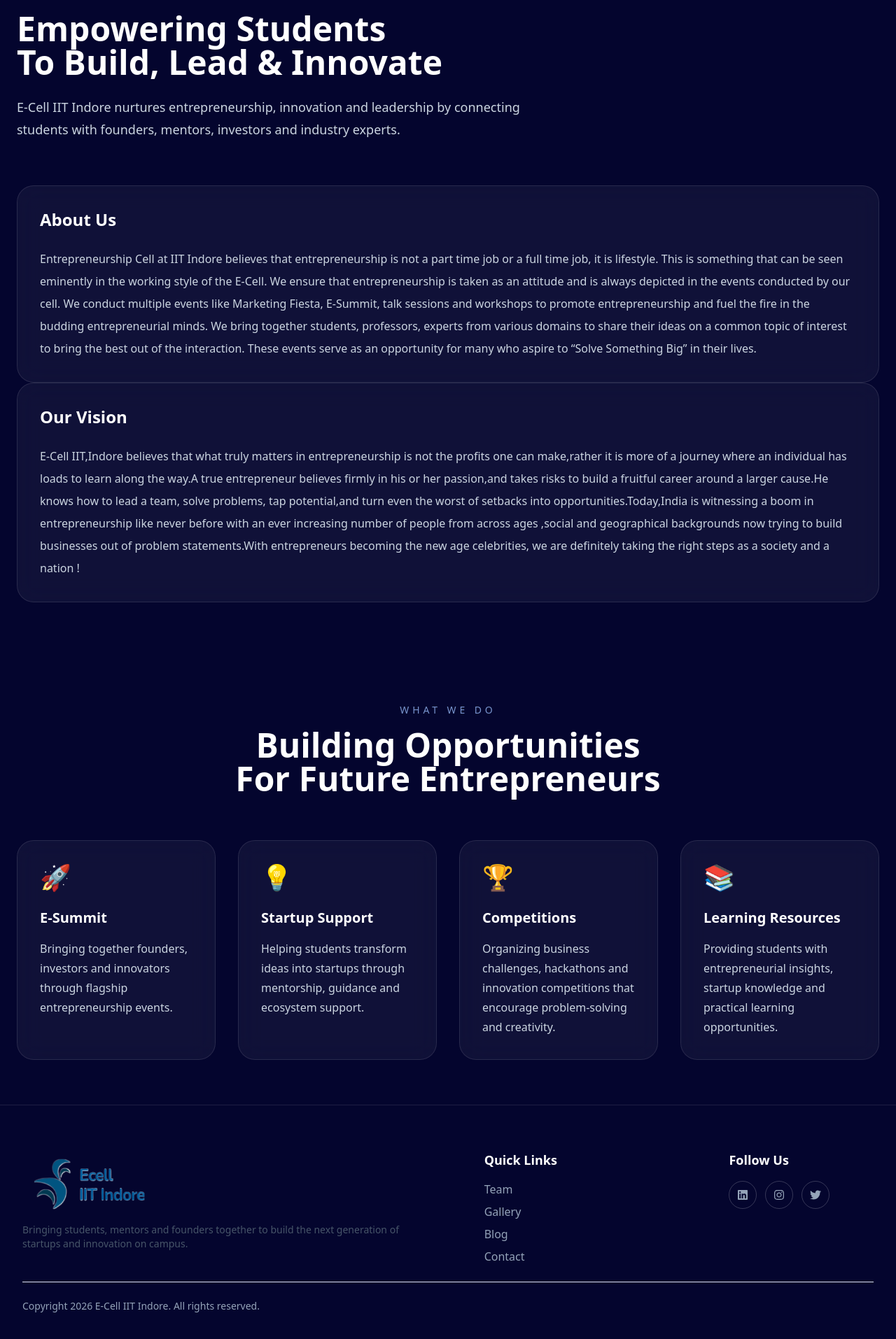
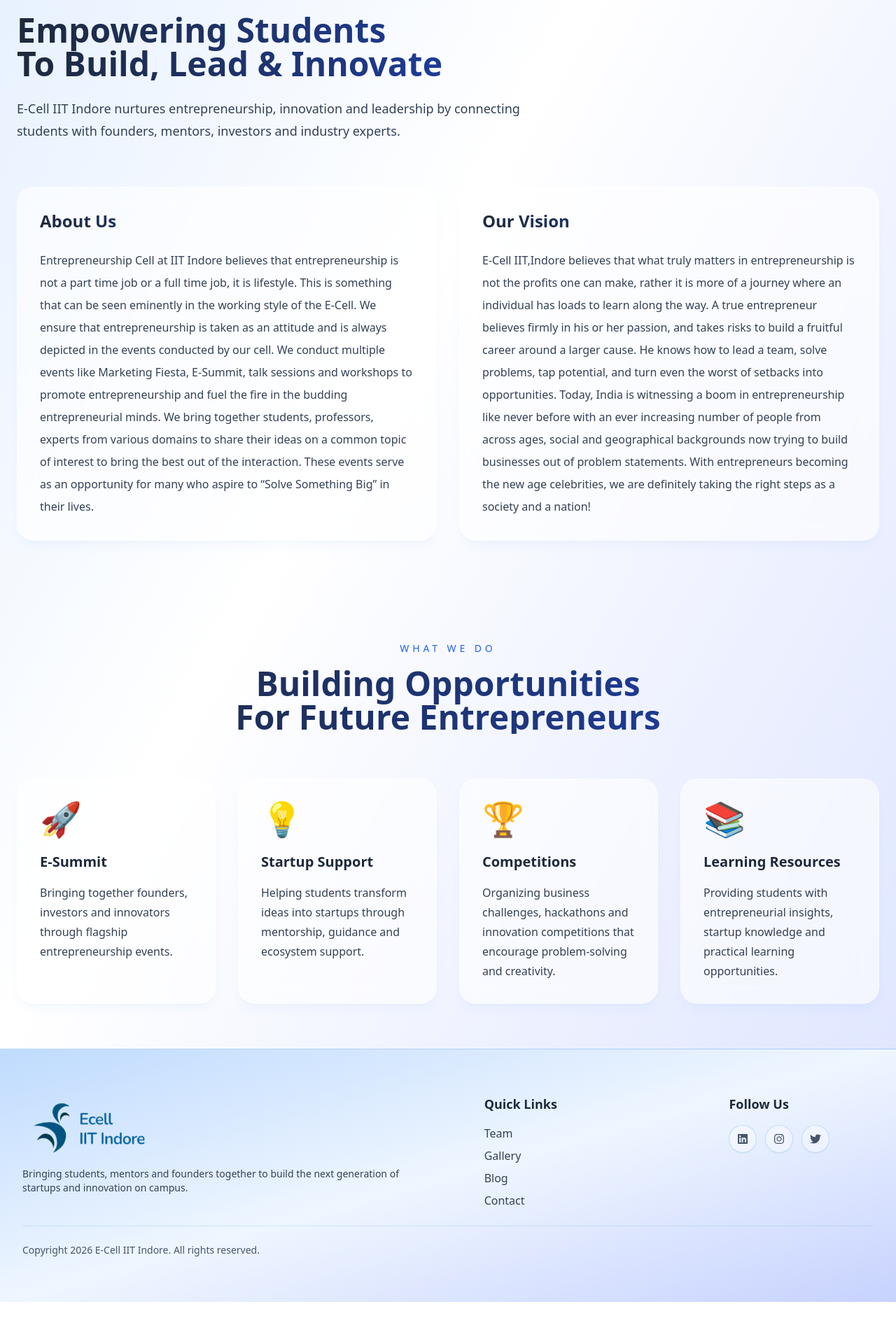
Before and after one commit to AnandVivek-iiti/Ecell-IITI, a React (Vite) app: page / in a window 1280 px wide. Shown: the part 884-2798 px from the top of the page at 70% size. After the commit the page ends 2745 px from the top, so only its background shows below. Built offline with nearby package versions, Linux system fonts and the light colour scheme.

Commit message:
light theme home na footer

```diff
--- a/src/App.jsx
+++ b/src/App.jsx
@@ -2,11 +2,11 @@
 import './App.css'
 import { BrowserRouter, Routes, Route, useLocation } from 'react-router-dom'
 import { useEffect, useState } from 'react'
-import Navbar from './components/Navbar'
-import Footer from './components/Footer'
+import Navbar from './pages/light theme/nav'
+import Footer from './pages/light theme/fot'
 import ScrollToTop from './components/ScrollToTop'
 import useScrollReveal from './hooks/useScrollReveal'
-import Home from './pages/Home'
+import Home from './pages/light theme/homee'
 import About from './pages/About'
 import Outreach from './pages/Outreach'
 import Team from './pages/Team'
--- a/light theme/fot.jsx
+++ b/src/pages/light theme/fot.jsx
@@ -9,14 +9,14 @@
 
 export default function Footer() {
   return (
-    <footer className="border-t border-slate-200 bg-white py-16">
+    <footer className="bg-gradient-to-br from-blue-200 via-blue-50 to-indigo-200 border-t border-blue-300/60 py-16 shadow-md shadow-blue-500/10">
       <div className="mx-auto flex max-w-7xl flex-col gap-6 px-4 sm:px-6 lg:px-8">
         <div className="grid gap-10 md:grid-cols-[1.2fr_0.6fr_0.4fr]">
           <div>
-            <Link to="/" className="flex items-center gap-3 rounded-2xl px-3 py-2 transition hover:bg-slate-100">
+            <Link to="/" className="flex items-center gap-3 rounded-2xl px-3 py-2 transition hover:bg-blue-200/50">
               <img src="/assets/ecell.png" alt="E-Cell IIT Indore" className="h-20 w-25 object-contain" />
             </Link>
-            <p className="mt-2 max-w-xl text-sm text-slate-600">
+            <p className="mt-2 max-w-xl text-sm text-slate-700">
               Bringing students, mentors and founders together to build the next generation of startups and innovation on campus.
             </p>
           </div>
@@ -28,28 +28,28 @@
             <div className="flex flex-col gap-2">
               <Link
                 to="/team"
-                className="text-slate-500 transition hover:text-blue-600"
+                className="text-slate-700 transition hover:text-blue-700 hover:translate-x-1"
               >
                 Team
               </Link>
 
               <Link
                 to="/gallery"
-                className="text-slate-500 transition hover:text-blue-600"
+                className="text-slate-700 transition hover:text-blue-700 hover:translate-x-1"
               >
                 Gallery
               </Link>
 
               <Link
                 to="/blog"
-                className="text-slate-500 transition hover:text-blue-600"
+                className="text-slate-700 transition hover:text-blue-700 hover:translate-x-1"
               >
                 Blog
               </Link>
 
               <Link
                 to="/contact"
-                className="text-slate-500 transition hover:text-blue-600"
+                className="text-slate-700 transition hover:text-blue-700 hover:translate-x-1"
               >
                 Contact
               </Link>
@@ -75,12 +75,18 @@
                     justify-center
                     rounded-full
                     border
-                    border-slate-300
-                    text-slate-500
-                    transition
-                    hover:bg-blue-50
-                    hover:text-blue-600
-                    hover:border-blue-200
+                    border-blue-300/50
+                    bg-white/40
+                    text-slate-600
+                    shadow-sm
+                    transition-all
+                    duration-300
+                    hover:scale-110
+                    hover:bg-blue-600
+                    hover:text-white
+                    hover:border-blue-600
+                    hover:shadow-md
+                    hover:shadow-blue-500/25
                   "
                 >
                   <item.icon />
@@ -90,7 +96,7 @@
           </div>
         </div>
 
-        <div className="flex flex-col gap-3 border-t border-slate-200 pt-6 text-sm text-slate-500 sm:flex-row sm:items-center sm:justify-between">
+        <div className="flex flex-col gap-3 border-t border-blue-300/40 pt-6 text-sm text-slate-600 sm:flex-row sm:items-center sm:justify-between">
           <p>Copyright {new Date().getFullYear()} E-Cell IIT Indore. All rights reserved.</p>
         </div>
       </div>
--- a/light theme/homee.jsx
+++ b/src/pages/light theme/homee.jsx
@@ -7,15 +7,17 @@
   ]
 
   return (
-    <div className="overflow-hidden bg-gradient-to-b from-gray-50 to-white">
-      {/* Hero Section */}
-      <section className="relative overflow-hidden bg-gradient-to-br from-blue-100 via-white to-indigo-100 py-20">
-        {/* Enhanced gradient blobs */}
+    // Single continuous gradient for the entire page
+    <div className="overflow-hidden bg-gradient-to-br from-blue-100 via-white to-indigo-100">
+
+      {/* Hero Section – now transparent (no extra background) */}
+      <section className="relative overflow-hidden py-20">
+        {/* Gradient blobs */}
         <div className="absolute -left-32 top-0 h-[500px] w-[500px] rounded-full bg-blue-300/40 blur-[150px]" />
         <div className="absolute right-0 bottom-0 h-[400px] w-[400px] rounded-full bg-indigo-300/30 blur-[120px]" />
         <div className="absolute left-1/2 top-1/2 h-[300px] w-[300px] -translate-x-1/2 -translate-y-1/2 rounded-full bg-amber-200/20 blur-[100px]" />
 
-        {/* Subtle grid pattern - fixed without inline SVG issues */}
+        {/* Grid pattern */}
         <div
           className="absolute inset-0 opacity-40"
           style={{
@@ -25,7 +27,7 @@
         />
 
         <div className="mx-auto grid max-w-7xl items-center gap-12 px-6 lg:grid-cols-2">
-          {/* Image Slider with glassmorphism */}
+          {/* Image Slider */}
           <div className="order-1 lg:order-2 relative h-[320px] md:h-[450px] lg:h-[500px] w-full overflow-hidden rounded-[32px] border border-white/40 bg-white/20 shadow-2xl shadow-blue-500/20 backdrop-blur-sm animate-fadeRight">
             <div className="relative h-full w-full overflow-hidden rounded-[30px]">
               {heroImages.map((img, index) => (
@@ -40,52 +42,32 @@
             </div>
           </div>
 
-          {/* Left side content */}
+          {/* Left content */}
           <div className="order-2 lg:order-1 space-y-7 animate-fadeLeft">
             <p className="text-sm font-semibold uppercase tracking-[0.4em] text-blue-600">
               E-CELL IIT INDORE
             </p>
-
             <h1 className="text-3xl font-bold leading-tight sm:text-4xl md:text-5xl lg:text-6xl bg-gradient-to-r from-slate-800 via-blue-800 to-indigo-800 bg-clip-text text-transparent">
-              Building Future
-              <br />
-              Entrepreneurs
-              <br />
-              & Innovators
+              Building Future<br />Entrepreneurs<br />& Innovators
             </h1>
-
             <p className="max-w-xl text-lg leading-8 text-slate-700">
               Empowering students through innovation, startup culture, leadership and entrepreneurial opportunities at IIT Indore.
             </p>
-
             <div className="flex items-center gap-3 text-amber-600">
               <div className="h-2 w-2 rounded-full bg-amber-500" />
-              <span className="text-sm uppercase tracking-widest font-medium">
-                Building India's Startup Culture
-              </span>
+              <span className="text-sm uppercase tracking-widest font-medium">Building India's Startup Culture</span>
             </div>
-
             <div className="flex flex-wrap gap-4">
-              <a
-                href="/about"
-                className="inline-flex items-center rounded-full bg-gradient-to-r from-blue-600 to-indigo-600 px-8 py-4 font-semibold text-white shadow-lg shadow-blue-500/30 transition-all duration-300 hover:scale-105 hover:shadow-xl"
-              >
+              <a href="/about" className="inline-flex items-center rounded-full bg-gradient-to-r from-blue-600 to-indigo-600 px-8 py-4 font-semibold text-white shadow-lg shadow-blue-500/30 transition-all duration-300 hover:scale-105 hover:shadow-xl">
                 Explore E-Cell →
               </a>
-              <a
-                href="/contact"
-                className="inline-flex items-center rounded-full border-2 border-blue-200 bg-white/60 px-8 py-4 font-semibold text-blue-700 backdrop-blur-sm transition-all duration-300 hover:bg-blue-50 hover:border-blue-300"
-              >
+              <a href="/contact" className="inline-flex items-center rounded-full border-2 border-blue-200 bg-white/60 px-8 py-4 font-semibold text-blue-700 backdrop-blur-sm transition-all duration-300 hover:bg-blue-50 hover:border-blue-300">
                 Contact Us
               </a>
             </div>
-
             <div className="flex flex-wrap gap-3 pt-2">
               {["Startup Ecosystem", "E-Summit", "Founder Talks", "Innovation"].map((tag) => (
-                <span
-                  key={tag}
-                  className="rounded-full border border-blue-100 bg-white/80 px-4 py-2 text-sm font-medium text-slate-700 shadow-sm backdrop-blur-sm transition-all duration-200 hover:bg-blue-50 hover:border-blue-200 hover:scale-105"
-                >
+                <span key={tag} className="rounded-full border border-blue-100 bg-white/80 px-4 py-2 text-sm font-medium text-slate-700 shadow-sm backdrop-blur-sm transition-all duration-200 hover:bg-blue-50 hover:border-blue-200 hover:scale-105">
                   {tag}
                 </span>
               ))}
@@ -94,7 +76,63 @@
         </div>
       </section>
 
-      {/* Animations */}
+      {/* About Section – transparent background, only cards with glass effect */}
+      <div className="py-20 px-6">
+        <div className="mx-auto max-w-7xl">
+          <p className="mb-4 text-sm uppercase tracking-[0.35em] text-blue-600">ABOUT E-CELL</p>
+          <h2 className="max-w-3xl text-4xl font-bold md:text-5xl bg-gradient-to-r from-slate-800 to-blue-800 bg-clip-text text-transparent">
+            Empowering Students<br />To Build, Lead & Innovate
+          </h2>
+          <p className="mt-6 max-w-3xl text-lg leading-8 text-slate-700">
+            E-Cell IIT Indore nurtures entrepreneurship, innovation and leadership by connecting students with founders, mentors, investors and industry experts.
+          </p>
+        </div>
+
+        <div className="mx-auto mt-16 grid max-w-7xl gap-8 md:grid-cols-2">
+          {/* About Us Card */}
+          <div className="group rounded-3xl border border-white/40 bg-white/60 p-8 shadow-lg shadow-blue-500/5 backdrop-blur-md transition-all duration-500 hover:-translate-y-2 hover:border-blue-300/60 hover:shadow-xl hover:shadow-blue-500/10">
+            <h3 className="mb-6 text-2xl font-bold bg-gradient-to-r from-slate-800 to-blue-700 bg-clip-text text-transparent">About Us</h3>
+            <p className="leading-8 text-slate-700">
+              Entrepreneurship Cell at IIT Indore believes that entrepreneurship is not a part time job or a full time job, it is lifestyle. This is something that can be seen eminently in the working style of the E-Cell. We ensure that entrepreneurship is taken as an attitude and is always depicted in the events conducted by our cell. We conduct multiple events like Marketing Fiesta, E-Summit, talk sessions and workshops to promote entrepreneurship and fuel the fire in the budding entrepreneurial minds. We bring together students, professors, experts from various domains to share their ideas on a common topic of interest to bring the best out of the interaction. These events serve as an opportunity for many who aspire to “Solve Something Big” in their lives.
+            </p>
+          </div>
+
+          {/* Our Vision Card */}
+          <div className="group rounded-3xl border border-white/40 bg-white/60 p-8 shadow-lg shadow-blue-500/5 backdrop-blur-md transition-all duration-500 hover:-translate-y-2 hover:border-blue-300/60 hover:shadow-xl hover:shadow-blue-500/10">
+            <h3 className="mb-6 text-2xl font-bold bg-gradient-to-r from-slate-800 to-blue-700 bg-clip-text text-transparent">Our Vision</h3>
+            <p className="leading-8 text-slate-700">
+              E-Cell IIT,Indore believes that what truly matters in entrepreneurship is not the profits one can make, rather it is more of a journey where an individual has loads to learn along the way. A true entrepreneur believes firmly in his or her passion, and takes risks to build a fruitful career around a larger cause. He knows how to lead a team, solve problems, tap potential, and turn even the worst of setbacks into opportunities. Today, India is witnessing a boom in entrepreneurship like never before with an ever increasing number of people from across ages, social and geographical backgrounds now trying to build businesses out of problem statements. With entrepreneurs becoming the new age celebrities, we are definitely taking the right steps as a society and a nation!
+            </p>
+          </div>
+        </div>
+      </div>
+
+      {/* What We Do Section – transparent background, only cards */}
+      <div className="px-6 py-16">
+        <div className="mx-auto max-w-7xl text-center">
+          <p className="text-sm uppercase tracking-[0.35em] text-blue-600">WHAT WE DO</p>
+          <h2 className="mt-4 text-4xl font-bold md:text-5xl bg-gradient-to-r from-slate-800 to-blue-800 bg-clip-text text-transparent">
+            Building Opportunities<br />For Future Entrepreneurs
+          </h2>
+        </div>
+
+        <div className="mx-auto mt-16 grid max-w-7xl gap-8 md:grid-cols-2 lg:grid-cols-4">
+          {[
+            { icon: "🚀", title: "E-Summit", desc: "Bringing together founders, investors and innovators through flagship entrepreneurship events." },
+            { icon: "💡", title: "Startup Support", desc: "Helping students transform ideas into startups through mentorship, guidance and ecosystem support." },
+            { icon: "🏆", title: "Competitions", desc: "Organizing business challenges, hackathons and innovation competitions that encourage problem-solving and creativity." },
+            { icon: "📚", title: "Learning Resources", desc: "Providing students with entrepreneurial insights, startup knowledge and practical learning opportunities." }
+          ].map((card, i) => (
+            <div key={i} className="group rounded-3xl border border-white/40 bg-white/60 p-8 shadow-lg shadow-blue-500/5 backdrop-blur-md transition-all duration-500 hover:-translate-y-3 hover:border-blue-300/60 hover:shadow-xl hover:shadow-blue-500/15">
+              <div className="mb-6 text-5xl transition-transform duration-300 group-hover:scale-110 group-hover:rotate-3">{card.icon}</div>
+              <h3 className="mb-4 text-xl font-bold text-slate-800">{card.title}</h3>
+              <p className="leading-7 text-slate-700">{card.desc}</p>
+            </div>
+          ))}
+        </div>
+      </div>
+
+      {/* CSS Animations (unchanged) */}
       <style>{`
         .animate-slide {
           opacity: 0;
@@ -122,63 +160,6 @@
           to { opacity: 1; transform: translateX(0); }
         }
       `}</style>
-
-      {/* About Section */}
-      <div className="relative bg-white/80 backdrop-blur-sm py-20 px-6">
-        <div className="mx-auto max-w-7xl">
-          <p className="mb-4 text-sm uppercase tracking-[0.35em] text-blue-600">ABOUT E-CELL</p>
-          <h2 className="max-w-3xl text-4xl font-bold md:text-5xl bg-gradient-to-r from-slate-800 to-blue-800 bg-clip-text text-transparent">
-            Empowering Students<br />To Build, Lead & Innovate
-          </h2>
-          <p className="mt-6 max-w-3xl text-lg leading-8 text-slate-600">
-            E-Cell IIT Indore nurtures entrepreneurship, innovation and leadership by connecting students with founders, mentors, investors and industry experts.
-          </p>
-        </div>
-
-        <div className="mx-auto mt-16 grid max-w-7xl gap-8 md:grid-cols-2">
-          {/* About Us Card */}
-          <div className="group rounded-3xl border border-white/40 bg-white/60 p-8 shadow-lg shadow-blue-500/5 backdrop-blur-md transition-all duration-500 hover:-translate-y-2 hover:border-blue-300/60 hover:shadow-xl hover:shadow-blue-500/10">
-            <h3 className="mb-6 text-2xl font-bold bg-gradient-to-r from-slate-800 to-blue-700 bg-clip-text text-transparent">About Us</h3>
-            <p className="leading-8 text-slate-600">
-              Entrepreneurship Cell at IIT Indore believes that entrepreneurship is not a part time job or a full time job, it is lifestyle. This is something that can be seen eminently in the working style of the E-Cell. We ensure that entrepreneurship is taken as an attitude and is always depicted in the events conducted by our cell. We conduct multiple events like Marketing Fiesta, E-Summit, talk sessions and workshops to promote entrepreneurship and fuel the fire in the budding entrepreneurial minds. We bring together students, professors, experts from various domains to share their ideas on a common topic of interest to bring the best out of the interaction. These events serve as an opportunity for many who aspire to “Solve Something Big” in their lives.
-            </p>
-          </div>
-
-          {/* Our Vision Card */}
-          <div className="group rounded-3xl border border-white/40 bg-white/60 p-8 shadow-lg shadow-blue-500/5 backdrop-blur-md transition-all duration-500 hover:-translate-y-2 hover:border-blue-300/60 hover:shadow-xl hover:shadow-blue-500/10">
-            <h3 className="mb-6 text-2xl font-bold bg-gradient-to-r from-slate-800 to-blue-700 bg-clip-text text-transparent">Our Vision</h3>
-            <p className="leading-8 text-slate-600">
-              E-Cell IIT,Indore believes that what truly matters in entrepreneurship is not the profits one can make, rather it is more of a journey where an individual has loads to learn along the way. A true entrepreneur believes firmly in his or her passion, and takes risks to build a fruitful career around a larger cause. He knows how to lead a team, solve problems, tap potential, and turn even the worst of setbacks into opportunities. Today, India is witnessing a boom in entrepreneurship like never before with an ever increasing number of people from across ages, social and geographical backgrounds now trying to build businesses out of problem statements. With entrepreneurs becoming the new age celebrities, we are definitely taking the right steps as a society and a nation!
-            </p>
-          </div>
-        </div>
-      </div>
-
-      {/* What We Do Section */}
-      <div className="bg-gradient-to-b from-gray-50 to-white px-6 py-16">
-        <div className="mx-auto max-w-7xl text-center">
-          <p className="text-sm uppercase tracking-[0.35em] text-blue-600">WHAT WE DO</p>
-          <h2 className="mt-4 text-4xl font-bold md:text-5xl bg-gradient-to-r from-slate-800 to-blue-800 bg-clip-text text-transparent">
-            Building Opportunities<br />For Future Entrepreneurs
-          </h2>
-        </div>
-
-        <div className="mx-auto mt-16 grid max-w-7xl gap-8 md:grid-cols-2 lg:grid-cols-4">
-          {/* Cards */}
-          {[
-            { icon: "🚀", title: "E-Summit", desc: "Bringing together founders, investors and innovators through flagship entrepreneurship events." },
-            { icon: "💡", title: "Startup Support", desc: "Helping students transform ideas into startups through mentorship, guidance and ecosystem support." },
-            { icon: "🏆", title: "Competitions", desc: "Organizing business challenges, hackathons and innovation competitions that encourage problem-solving and creativity." },
-            { icon: "📚", title: "Learning Resources", desc: "Providing students with entrepreneurial insights, startup knowledge and practical learning opportunities." }
-          ].map((card, i) => (
-            <div key={i} className="group rounded-3xl border border-white/40 bg-white/60 p-8 shadow-lg shadow-blue-500/5 backdrop-blur-md transition-all duration-500 hover:-translate-y-3 hover:border-blue-300/60 hover:shadow-xl hover:shadow-blue-500/15">
-              <div className="mb-6 text-5xl transition-transform duration-300 group-hover:scale-110 group-hover:rotate-3">{card.icon}</div>
-              <h3 className="mb-4 text-xl font-bold text-slate-800">{card.title}</h3>
-              <p className="leading-7 text-slate-600">{card.desc}</p>
-            </div>
-          ))}
-        </div>
-      </div>
     </div>
   )
 }
```
Also changed, not shown: src/pages/light theme/nav.jsx (renamed from light theme/nav.jsx, +16 -9 lines).
